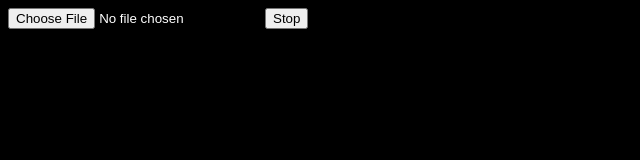
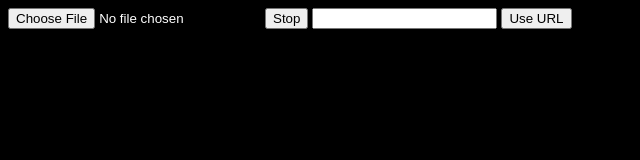
Before and after one commit to bojdell/spectrogram, a plain HTML site: page demo-spectrogram/index.html in a window 1280 px wide. Shown: the whole page, without its empty margins (0-640 px from the left). Drawn offline with Linux system fonts and the light colour scheme.

Commit message:
adding soundcloud url support

```diff
--- a/demo-spectrogram/app.js
+++ b/demo-spectrogram/app.js
@@ -33,6 +33,26 @@ function setup() {
 setup()
 
 window.addEventListener('resize', resizeCanvas, false);
+
+function processURL() {
+    var url = 'https://api.soundcloud.com/resolve.json'
+    url += '?url=' + document.getElementById('url').value
+    url += '&client_id=' + ''
+    var request = new XMLHttpRequest();
+    request.onreadystatechange = function() {
+        if(request.readyState == 4 && request.status == 200) {
+            var track = JSON.parse(request.responseText);
+            var streamURL = track['stream_url']
+            audio_player.src = URL.createObjectURL(file);
+
+            // load the sound
+            setupAudioNodes();
+            loadSoundFromURL(file) // TODO
+        }
+    }
+    request.open("get", url, true);
+    request.send();
+}
 
 function resizeCanvas() {
     canvas.width = window.innerWidth;
--- a/demo-spectrogram/index.html
+++ b/demo-spectrogram/index.html
@@ -9,6 +9,8 @@
     	<input id="audio_file" type="file" accept="audio/*"></input>
     	<button id="play-stop-button" onclick="playOrStopAudio()">Stop</button>
 		<audio id="audio_player"></audio>
+		<input id="url" type="text">
+		<button id="play-url-button" onclick="processURL()">Use URL</button>
         <canvas id="canvas"></canvas>
     </div>
     <script src="chroma.js" type="text/javascript"></script>
```
